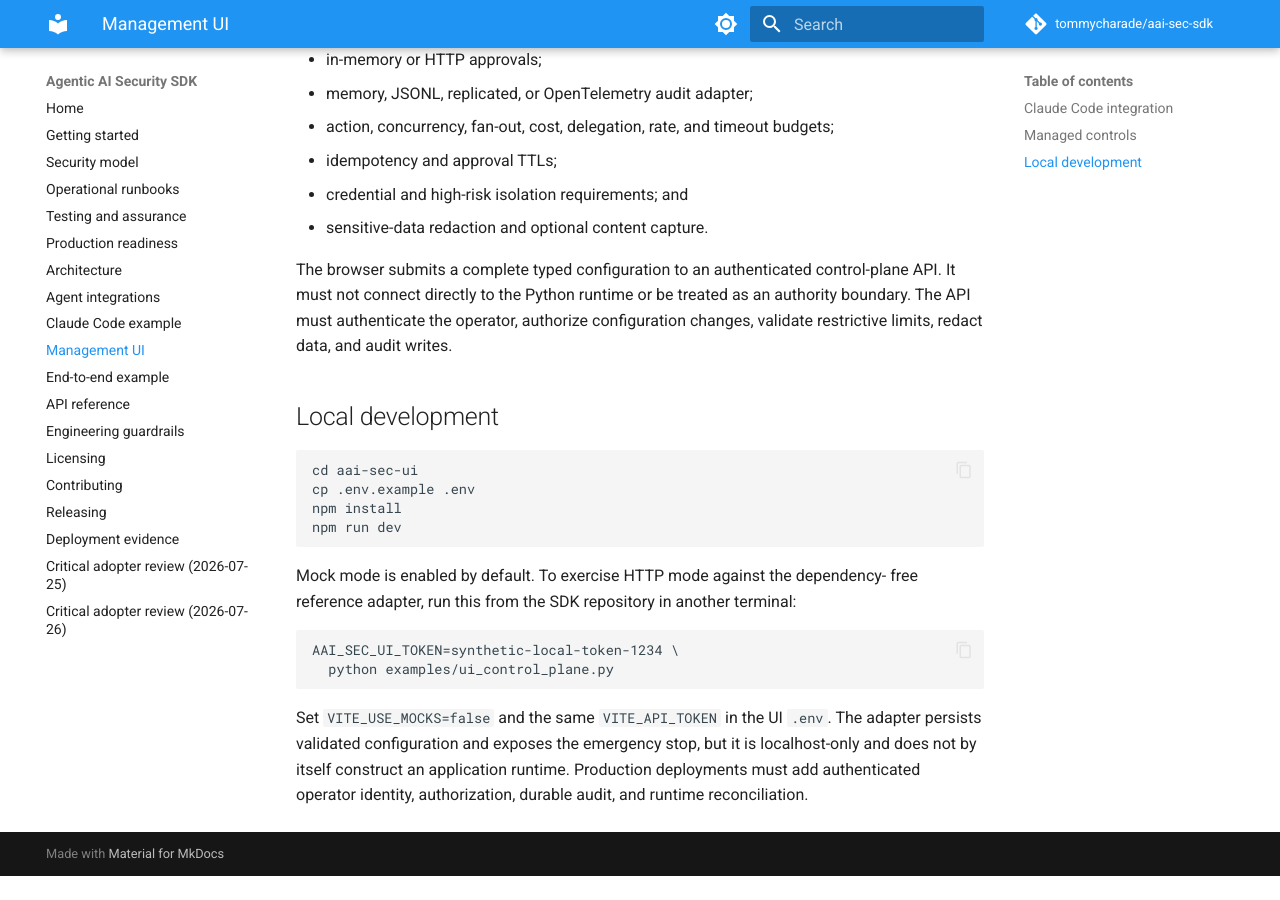
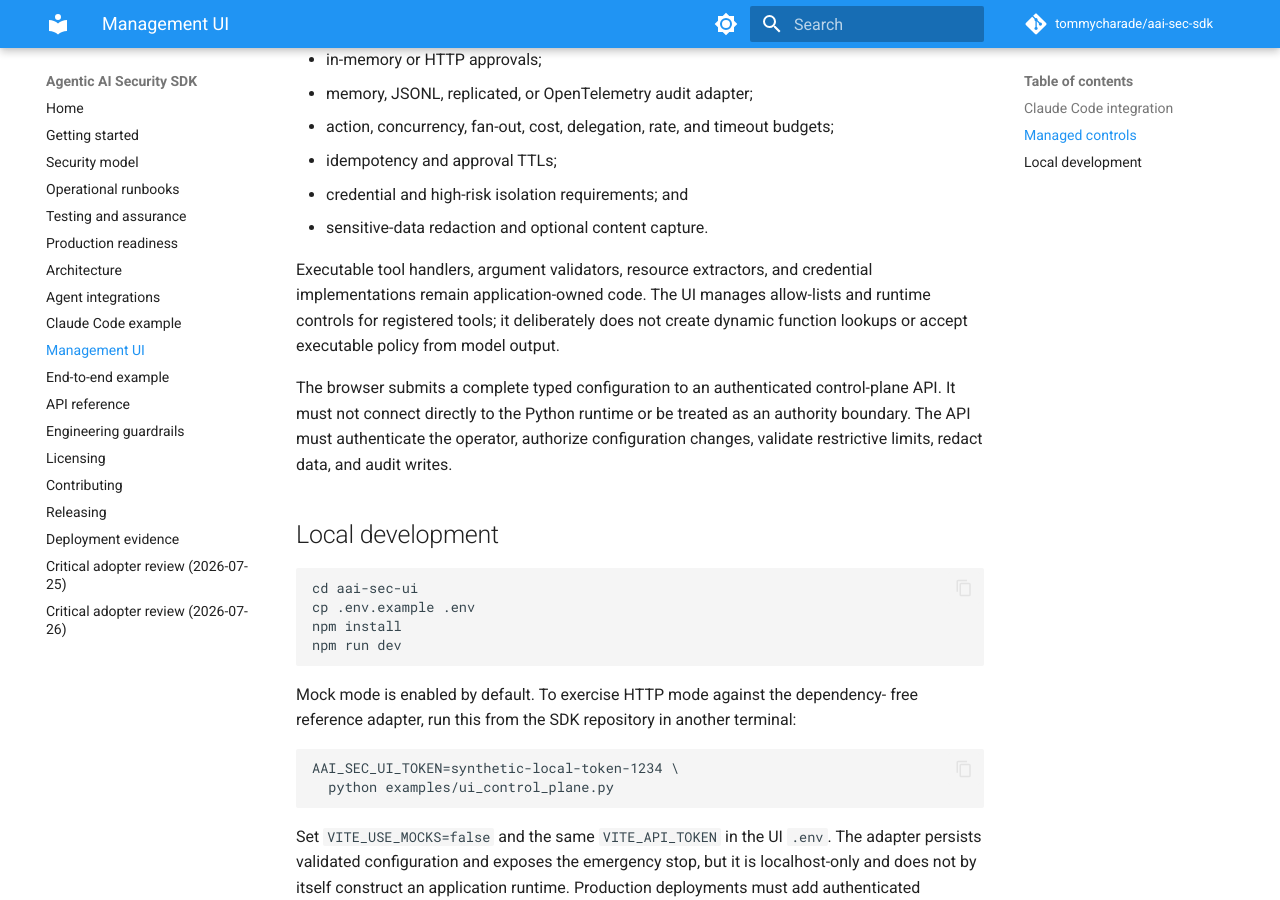
Before and after one commit to tommycharade/aai-sec-sdk, an MkDocs documentation site: the page built from docs/ui.md, in a window 1280 px wide and 900 px high, scrolled down 660 px. Built offline with MkDocs 1.6.1 and Material for MkDocs 9.7.7, drawn with Linux system fonts in a browser that asks for light colours; comment, search, counter and statistics services are not loaded; before the commit the page ends 1536 px from its top, so only the background shows below that.

Commit message:
Clarify UI tool ownership boundary

```diff
--- a/docs/ui.md
+++ b/docs/ui.md
@@ -30,6 +30,12 @@ surfaces:
 - credential and high-risk isolation requirements; and
 - sensitive-data redaction and optional content capture.
 
+Executable tool handlers, argument validators, resource extractors, and
+credential implementations remain application-owned code. The UI manages
+allow-lists and runtime controls for registered tools; it deliberately does
+not create dynamic function lookups or accept executable policy from model
+output.
+
 The browser submits a complete typed configuration to an authenticated
 control-plane API. It must not connect directly to the Python runtime or be
 treated as an authority boundary. The API must authenticate the operator,
```
